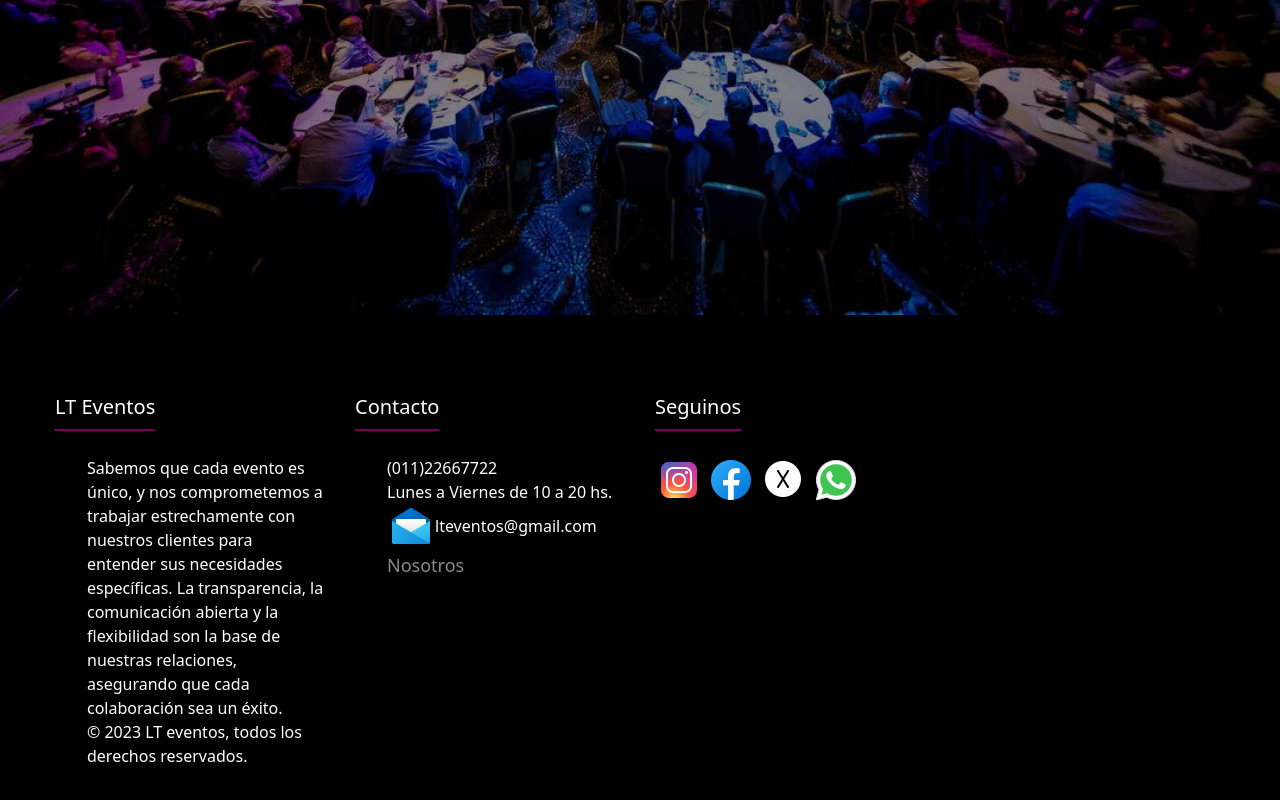
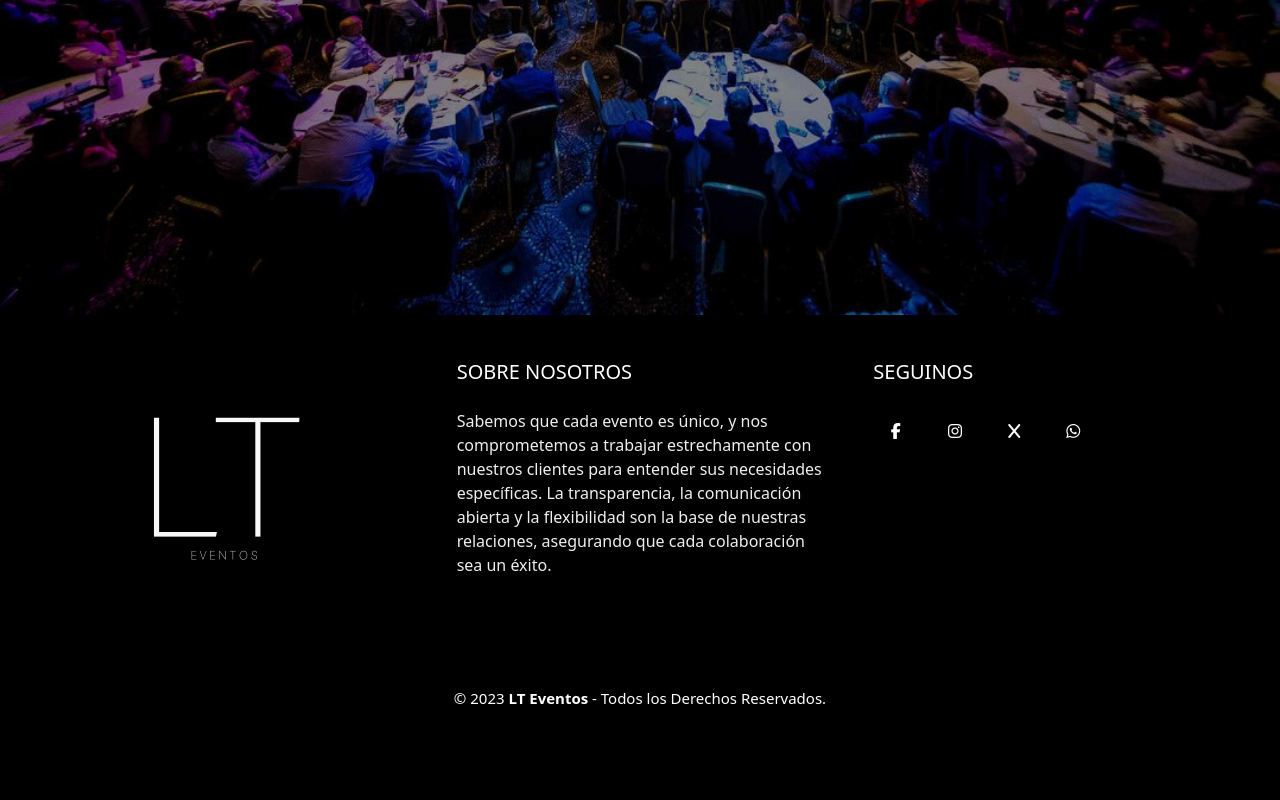
Before and after one commit to Lucas-almaraz/proyecto-final, a plain HTML site: page html/evento-corporativo.html in a window 1280 px wide. Shown: the part 814-1614 px from the top of the page. After the commit the page ends 1539 px from the top, so only its background shows below. Drawn offline with nearby package versions, Linux system fonts and the light colour scheme.

Commit message:
arreglado de footer

```diff
--- a/html/evento-corporativo.html
+++ b/html/evento-corporativo.html
@@ -5,6 +5,7 @@
     <meta charset="UTF-8">
     <meta name="viewport" content="width=device-width, initial-scale=1.0">
     <link rel="shortcut icon" href="../imagenes/Lteventos.png" type="image/x-icon">
+    <script src="https://kit.fontawesome.com/c473d8da4f.js" crossorigin="anonymous"></script>
     <link href="https://cdn.jsdelivr.net/npm/bootstrap@5.3.2/dist/css/bootstrap.min.css" rel="stylesheet"
         integrity="sha384-T3c6CoIi6uLrA9TneNEoa7RxnatzjcDSCmG1MXxSR1GAsXEV/Dwwykc2MPK8M2HN" crossorigin="anonymous">
     <link rel="stylesheet" href="../css/style.css">
@@ -74,50 +75,35 @@
 
 
 
-    <footer class="footer">
-        <div class="container">
-            <div class="row">
-                <div class="footer-links">
-                    <h3>LT Eventos</h3>
-                    <ul>
-                        <li>Sabemos que cada evento es único, y nos comprometemos a trabajar estrechamente con
-                            nuestros
-                            clientes para entender sus necesidades específicas. La transparencia, la comunicación
-                            abierta y la flexibilidad son la base de nuestras relaciones, asegurando que cada
-                            colaboración sea un éxito.</li>
-                        <li>© 2023 LT eventos, todos los derechos reservados.</li>
-                    </ul>
+    <footer class="pie-pagina">
+        <div class="grupo-1">
+            <div class="box">
+                <figure>
+                    <a href="#">
+                        <img src="../imagenes/Lteventos.png" alt="Logo de Lteventos">
+                    </a>
+                </figure>
+            </div>
+            <div class="box">
+                <h3>SOBRE NOSOTROS</h3>
+                <p>Sabemos que cada evento es único, y nos comprometemos a trabajar estrechamente con nuestros
+                    clientes para entender sus necesidades específicas. La transparencia, la comunicación
+                    abierta y la flexibilidad son la base de nuestras relaciones, asegurando que cada
+                    colaboración sea un éxito.</p>
+            </div>
+            <div class="box">
+                <h3>SEGUINOS</h3>
+                <div class="red-social">
+                    <a href="https://www.facebook.com/UltraSonidoLT" class="fa fa-facebook"></a>
+                    <a href="https://www.instagram.com/eventoslt/" class="fa fa-instagram"></a>
+                    <a href="#" class="fa fa-x"></a>
+                    <a href="https://wa.me/1122667722" class="fa fa-whatsapp"></a>
                 </div>
-                <div class="footer-links">
-                    <h3>Contacto</h3>
-                    <ul>
-                        <li>(011)22667722</li>
-                        <li> Lunes a Viernes de 10 a 20 hs.</li>
-                        <li><img src="../imagenes/icono-correo.png" alt="correo icono">lteventos@gmail.com
-                        </li>
-                        <li><a href="../html/nosotros.html">Nosotros</a></li>
-                    </ul>
-                </div>
-                <div class="footer-links">
-                    <h3>Seguinos</h3>
-                    <div class="links-redes">
-                        <a href="https://www.instagram.com/eventoslt/"><img src="../imagenes/icono-ig.png"
-                                alt="icono-ig"></a>
-                        <a href="https://www.facebook.com/UltraSonidoLT"><img src="../imagenes/icono-fb.png"
-                                alt="icono-facebook"></a>
-                        <a href="#"><img src="../imagenes/icono-x.png" alt="icono-x"></a>
-                        <a href="https://wa.me/1122667722"><img src="../imagenes/icono-wsp.png"
-                                alt="icono-whatsapp"></a>
-
-                    </div>
-                </div>
-
-
-
             </div>
-
         </div>
-
+        <div class="grupo-2">
+            <small>&copy; 2023 <b>LT Eventos</b> - Todos los Derechos Reservados.</small>
+        </div>
     </footer>
 
 
--- a/scss/layout/footer.scss
+++ b/scss/layout/footer.scss
@@ -1,66 +1,76 @@
-.container {
-    max-width: 1200px;
-    margin: 0% auto;
+@import url('https://fonts.googleapis.com/css2?family=Open+Sans:wght@400;700&display=swap');
+
+.pie-pagina {
+    width: 100%;
+    background-color: black;
 }
 
-.footer {
-    background-color: black;
-    padding: 80px 0;
-
-    .row {
-        display: flex;
-        flex-wrap: wrap;
+.pie-pagina .grupo-1 {
+    width: 100%;
+    max-width: 1200px;
+    margin: auto;
+    display: grid;
+    grid-template-columns: repeat(3, 1fr);
+    grid-gap: 50px;
+    padding: 45px 0px;
 }
 
-    .footer-links {
-        width: 25%;
-        padding: 0 15px;
+.pie-pagina .grupo-1 .box figure {
+    width: 100%;
+    height: 100%;
+    display: flex;
+    justify-content: center;
+    align-items: center;
 }
 
-    .footer-links h3 {
-        font-size: 20px;
-        color: white;
-        margin-bottom: 25px;
-        font-weight: 500;
-        border-bottom: 2px solid #7a0155;
-        padding-bottom: 10px;
-        display: inline-block;
+.pie-pagina .grupo-1 .box figure img {
+    width: 250px;
 }
 
-    .footer-links li {
-        color: #ffff;
+.pie-pagina .grupo-1 .box h3 {
+    color: #fff;
+    margin-bottom: 25px;
+    font-size: 20px;
 }
 
-    .footer-links a {
-        font-size: 18px;
-        text-decoration: none;
-        color: #bbbb;
-        display: block;
-        margin-bottom: 15px;
-        transition: all .3s ease;
-
-        a:hover {
-            color: #ffff;
-            padding-left: 6px;
+.pie-pagina .grupo-1 .box p {
+    color: #efefef;
+    margin-bottom: 10px;
 }
 
+.pie-pagina .grupo-1 .red-social a {
+    display: inline-block;
+    text-decoration: none;
+    width: 45px;
+    height: 45px;
+    line-height: 45px;
+    color: #fff;
+    margin-right: 10px;
+    background-color: black;
+    text-align: center;
+    transition: all 300ms ease;
 }
 
-    .links-redes a {
-        display: inline-block;
-        text-align: center;
+.pie-pagina .grupo-1 .red-social a:hover {
+    color: #7E005C;
 }
 
+.pie-pagina .grupo-2 {
+    background-color: black;
+    padding: 15px 10px;
+    text-align: center;
+    color: #fff;
 }
 
-@media(max-width: 900px) {
-    .row {
-        text-align: center;
+.pie-pagina .grupo-2 small {
+    font-size: 15px;
 }
 
-    .footer-links {
-        width: 100%;
-        margin-bottom: 30px;
+@media screen and (max-width:800px) {
+    .pie-pagina .grupo-1 {
+        width: 90%;
+        grid-template-columns: repeat(1, 1fr);
+        grid-gap: 30px;
+        padding: 35px 0px;
     }
-
 }
```
Also changed, not shown: html/contacto.html (+27 -40 lines), html/evento-social.html (+27 -41 lines), html/eventos.html (+27 -41 lines), html/galeria.html (+27 -40 lines), html/nosotros.html (+27 -40 lines), html/servicios.html (+27 -40 lines), index.html (+27 -39 lines), css/style.css, 2 other files. Lines whose indentation alone changed are shown as unchanged.
